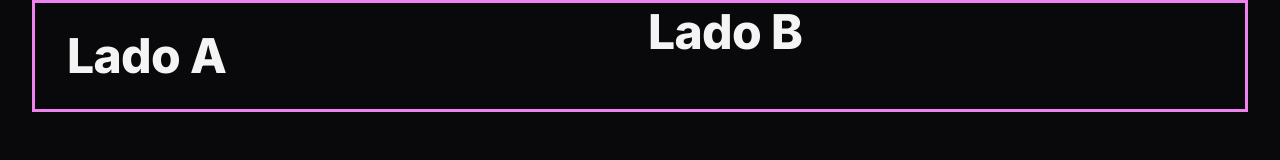
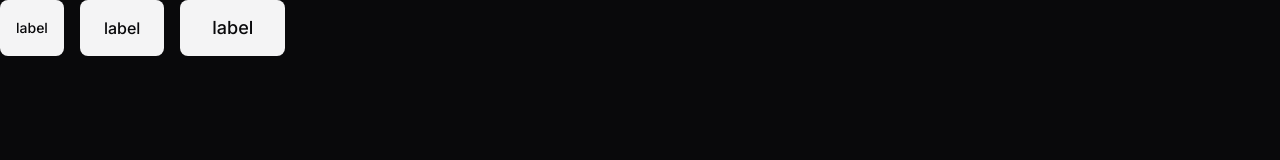
Before and after one commit to GuilhermeGuimaraes1/landing-page-zingen, a plain HTML site: page index.html in a window 1280 px wide. Drawn offline with Linux system fonts and the light colour scheme.

Commit message:
configuring the bottons

```diff
--- a/index.html
+++ b/index.html
@@ -14,11 +14,10 @@
 
 </head>
 <body>
-  <header>
-    <div class="container even-columns">
-      <h2 class="py-base px-lg">Lado A</h2>
-      <h2>Lado B</h2>
-    </div>
-  </header>
+  <div class="flex gap-1">
+    <a href="#" class="btn btn-sm">label</a>
+    <span href="#" class="btn btn-md">label</span>
+    <button href="#" class="btn btn-lg">label</button>
+  </div>
 </body>
 </html>
--- /dev/null
+++ b/styles/buttons.css
@@ -0,0 +1,43 @@
+.btn {
+  --btn-bg-color: var(--text-color-primary); /* Variavel criada para armazenar a cor de fundo do botão */
+  --btn-color: var(--bg-color);
+  border: 0;
+  background-color: transparent;
+
+  display: flex;
+  align-items: center;
+  justify-content: center;
+  width: fit-content; /* Para fazer o botão ocupar apenas o espaço necessário */
+
+  border-radius: 0.5rem;
+
+  font: var(--fw-md) var(--fs-base)/1.5rem var(--ff-sans);
+
+  cursor: pointer;
+  background: var(--btn-bg-color);
+  color: var(--btn-color);
+}
+
+.btn:hover {
+  --btn-bg-color: linear-gradient(
+    90deg,
+    var(--brand-color-secondary) 0%,
+    var(--brand-color-primary) 100%
+  );
+  --btn-color: var(--surface-color);
+}
+
+.btn-sm {
+  padding: 0.5rem 1rem;
+  font-size: var(--fs-sm);
+}
+
+.btn-md {
+  padding: 0.75rem 1.5rem;
+  font-size: var(--fs-base);
+}
+
+.btn-lg {
+  padding: 1rem 2rem;
+  font-size: 1.125rem;
+}
--- a/styles/global.css
+++ b/styles/global.css
@@ -21,8 +21,8 @@
   --stroke-color: #27272a;
   --text-color-primary: #f4f4f5;
   --text-color-secondary: #a1a1aa;
-  --brand-color-primary: ■#f7b733;
-  --brand-color-secondary: 口#FC4A1A;
+  --brand-color-primary: #f7b733;
+  --brand-color-secondary: #FC4A1A;
 
   /* Configurações de fonte */
   --ff-sans: 'Inter', system-ui, sans-serif;
--- a/styles/index.css
+++ b/styles/index.css
@@ -1,2 +1,3 @@
 @import url(global.css);
 @import url(utility.css);
+@import url(buttons.css);
--- a/styles/utility.css
+++ b/styles/utility.css
@@ -34,6 +34,18 @@
   gap: 1rem;
 }
 
+.flex {
+  display: flex;
+}
+
+.gap-1 {
+  gap: 1rem;
+}
+
+.grid {
+  display: grid;
+}
+
 @media (width >= 80em) {
   .container {
     --max-width: 80rem;
```
